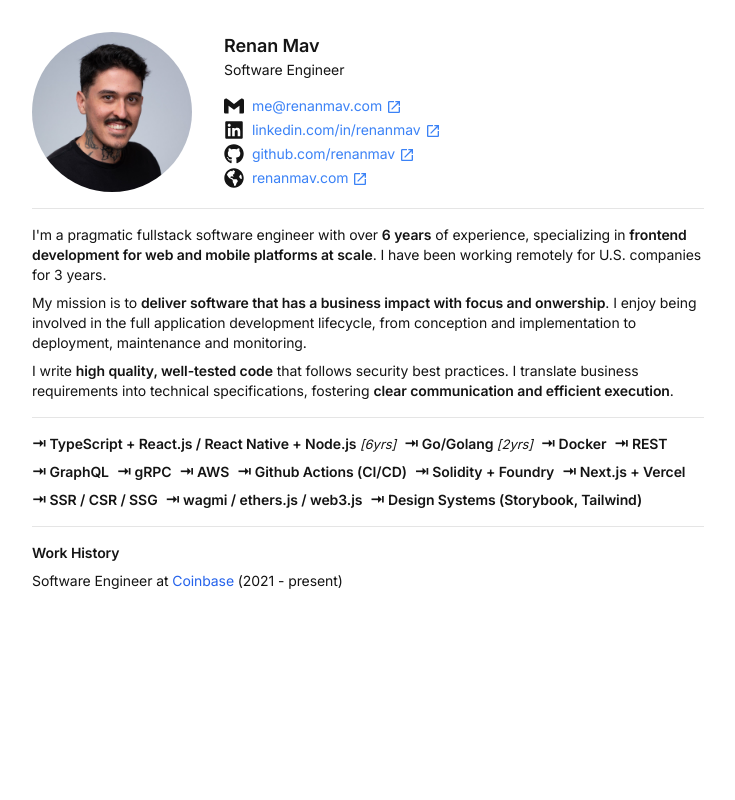
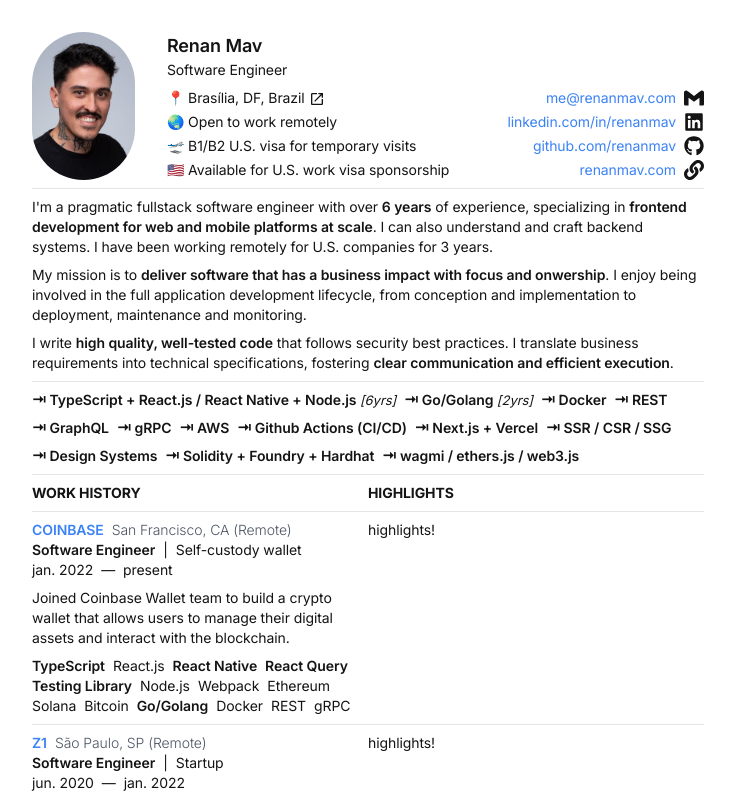
Before and after one commit to renanmav/renanmav.com, a Next.js app: page /cv in a window 1280 px wide. Shown: the top 800 px of the page, without its empty margins (272-1007 px from the left). Built offline with nearby package versions, Linux system fonts and the light colour scheme.

Commit message:
today's progress

```diff
--- /dev/null
+++ b/app/(private)/cv/divider.tsx
@@ -0,0 +1,5 @@
+export default function Divider() {
+  return (
+    <div className="my-2 w-full border-b border-neutral-200 dark:border-neutral-800" />
+  );
+}
--- a/app/(private)/cv/head.tsx
+++ b/app/(private)/cv/head.tsx
@@ -1,5 +1,5 @@
 import Image from "next/image";
-import { FaLinkedin, FaGithub, FaGlobeAmericas } from "react-icons/fa";
+import { FaLinkedin, FaGithub, FaLink } from "react-icons/fa";
 import { SiGmail } from "react-icons/si";
 
 import { myInfo } from "app/constants";
@@ -15,12 +15,8 @@ export default function Head() {
     <section>
       <div className="flex flex-row gap-8">
         <LinkedinPhoto />
-        <div className="flex flex-col">
-          <h1 className="text-lg font-semibold">Renan Mav</h1>
-          <p>Software Engineer</p>
-
+        <PersonalInfo />
         <ContactInfo />
-        </div>
       </div>
     </section>
   );
@@ -28,13 +24,39 @@ export default function Head() {
 
 function LinkedinPhoto() {
   return (
+    <div className="flex basis-1/4">
       <Image
         src="/linkedin.png"
         alt="Renan Mav"
-      className="size-40 rounded-full"
+        className="rounded-full object-cover"
         width={800}
         height={800}
       />
+    </div>
+  );
+}
+
+function PersonalInfo() {
+  return (
+    <div className="flex basis-3/4 flex-col">
+      <h1 className="text-lg font-semibold">Renan Mav</h1>
+      <p>Software Engineer</p>
+
+      <ul className="mt-2 flex flex-col gap-1">
+        <li className="hover:cursor-pointer">
+          <Link
+            href="https://www.google.com/maps/place/Bras%C3%ADlia,+DF,+Brazil"
+            className="!text-black hover:no-underline"
+            openInNewTab
+          >
+            📍 Brasília, DF, Brazil
+          </Link>
+        </li>
+        <li>🌏 Open to work remotely</li>
+        <li>🛫 B1/B2 U.S. visa for temporary visits</li>
+        <li>🇺🇸 Available for U.S. work visa sponsorship</li>
+      </ul>
+    </div>
   );
 }
 
@@ -57,19 +79,17 @@ const contactList = [
   {
     href: myInfo.website,
     text: myInfo.website.replace("https://", ""),
-    Icon: FaGlobeAmericas,
+    Icon: FaLink,
   },
 ];
 
 function ContactInfo() {
   return (
-    <div className="mt-4 flex flex-col gap-1">
+    <div className="flex basis-1/4 flex-col items-end gap-1 self-end">
       {contactList.map((contact, index) => (
         <div key={index} className="flex flex-row items-center gap-2">
+          <Link href={contact.href}>{contact.text}</Link>
           {contact.Icon && <contact.Icon className="size-5" />}
-          <Link href={contact.href} openInNewTab>
-            {contact.text}
-          </Link>
         </div>
       ))}
     </div>
--- a/app/(private)/cv/page.tsx
+++ b/app/(private)/cv/page.tsx
@@ -2,12 +2,9 @@ import Head from "./head";
 import PersonalSummary from "./personal-summary";
 import Skills from "./skills";
 import WorkHistory from "./work-history";
+import Divider from "./divider";
 
 const sections = [Head, PersonalSummary, Skills, WorkHistory];
-
-const Divider = () => (
-  <div className="my-4 w-full border-b border-neutral-200 dark:border-neutral-800" />
-);
 
 export const metadata = {
   title: "Resume - Renan Mav",
@@ -15,7 +12,7 @@ export const metadata = {
 
 export default function CvPage() {
   return (
-    <section>
+    <section className="my-8">
       {sections.map((Section, index) => {
         const isLastItem = index === sections.length - 1;
         return (
--- a/app/(private)/cv/personal-summary.tsx
+++ b/app/(private)/cv/personal-summary.tsx
@@ -18,7 +18,8 @@ function PastExperience() {
       I'm a pragmatic fullstack software engineer with over <Bold>6 years</Bold>{" "}
       of experience, specializing in{" "}
       <Bold>frontend development for web and mobile platforms at scale</Bold>. I
-      have been working remotely for U.S. companies for 3 years.
+      can also understand and craft backend systems. I have been working
+      remotely for U.S. companies for 3 years.
     </p>
   );
 }
--- a/app/(private)/cv/skills.tsx
+++ b/app/(private)/cv/skills.tsx
@@ -12,11 +12,11 @@ const skills: Skill[] = [
   { name: "gRPC" },
   { name: "AWS" },
   { name: "Github Actions (CI/CD)" },
-  { name: "Solidity + Foundry" },
   { name: "Next.js + Vercel" },
   { name: "SSR / CSR / SSG" },
+  { name: "Design Systems" },
+  { name: "Solidity + Foundry + Hardhat" },
   { name: "wagmi / ethers.js / web3.js" },
-  { name: "Design Systems (Storybook, Tailwind)" },
 ];
 
 const SKILL_SEPARATOR = "⇥";
--- a/app/(private)/cv/work-history.tsx
+++ b/app/(private)/cv/work-history.tsx
@@ -1,24 +1,199 @@
+import Link from "app/components/link";
+
+import Divider from "./divider";
+
+type Company = {
+  name: string;
+  url: string;
+  location: string;
+  industry: string;
+};
+
+type Role = {
+  title: string;
+  startDate: string;
+  endDate: string;
+};
+
+type Tool = {
+  name: string;
+  bold?: boolean;
+};
+
+type WorkExperience = {
+  company: Company;
+  role: Role;
+  description: React.ReactNode;
+  tools: Tool[];
+  highlights: React.ReactNode[];
+};
+
+const history: WorkExperience[] = [
+  {
+    company: {
+      name: "Coinbase",
+      url: "https://www.coinbase.com",
+      location: "San Francisco, CA (Remote)",
+      industry: "Self-custody wallet",
+    },
+    role: {
+      title: "Software Engineer",
+      startDate: "jan. 2022",
+      endDate: "present",
+    },
+    description: (
+      <p>
+        Joined Coinbase Wallet team to build a crypto wallet that allows users
+        to manage their digital assets and interact with the blockchain.
+      </p>
+    ),
+    tools: [
+      { name: "TypeScript", bold: true },
+      { name: "React.js" },
+      { name: "React Native", bold: true },
+      { name: "React Query", bold: true },
+      { name: "Testing Library", bold: true },
+      { name: "Node.js" },
+      { name: "Webpack" },
+      { name: "Ethereum" },
+      { name: "Solana" },
+      { name: "Bitcoin" },
+      { name: "Go/Golang", bold: true },
+      { name: "Docker" },
+      { name: "REST" },
+      { name: "gRPC" },
+    ],
+    highlights: [],
+  },
+  {
+    company: {
+      name: "Z1",
+      url: "https://www.z1.app",
+      location: "São Paulo, SP (Remote)",
+      industry: "Startup",
+    },
+    role: {
+      title: "Software Engineer",
+      startDate: "jun. 2020",
+      endDate: "jan. 2022",
+    },
+    description: <p>Early Team Member of Brazilian fintech.</p>,
+    tools: [
+      { name: "TypeScript", bold: true },
+      { name: "React Native", bold: true },
+      { name: "Apollo" },
+      { name: "GraphQL", bold: true },
+      { name: "Node.js", bold: true },
+      { name: "AWS" },
+      { name: "Docker" },
+      { name: "Terraform" },
+    ],
+    highlights: [],
+  },
+  {
+    company: {
+      name: "Foton Tech",
+      url: "https://www.confy.app",
+      location: "Florianópolis, SC (Hybrid)",
+      industry: "Software House / SaaS",
+    },
+    role: {
+      title: "Fullstack Developer",
+      startDate: "jul. 2019",
+      endDate: "jun. 2020",
+    },
+    description: (
+      <p>
+        Software House Experience. Contributed to the development of Confy, SaaS
+        designed to help organize tech meetups.
+      </p>
+    ),
+    tools: [
+      { name: "TypeScript", bold: true },
+      { name: "React.js" },
+      { name: "Node.js + Koa", bold: true },
+      { name: "SSR" },
+      { name: "GraphQL", bold: true },
+      { name: "Relay", bold: true },
+      { name: "Jest" },
+      { name: "AWS Lambda", bold: true },
+      { name: "AWS CDK", bold: true },
+    ],
+    highlights: [],
+  },
+];
+
 export default function WorkHistory() {
   return (
     <section>
-      <h2 className="mb-2 font-semibold">Work History</h2>
+      <Header />
+      <Divider />
 
-      <ul>
-        <li>
-          <p>
-            <span>Software Engineer</span> at{" "}
-            <a
-              className="text-blue-600"
-              href="https://www.coinbase.com"
-              target="_blank"
-              rel="noopener noreferrer"
-            >
-              Coinbase
-            </a>{" "}
-            (2021 - present)
-          </p>
-        </li>
-      </ul>
+      {history.map((experience, index) => {
+        const isLastItem = index === history.length - 1;
+        return (
+          <div key={`experience-${index}`}>
+            <Experience experience={experience} />
+            {!isLastItem && <Divider />}
+          </div>
+        );
+      })}
     </section>
   );
 }
+
+function Header() {
+  return (
+    <div className="mb-2 flex">
+      <h2 className="basis-1/2 font-bold uppercase">Work History</h2>
+      <h2 className="basis-1/2 font-bold uppercase">Highlights</h2>
+    </div>
+  );
+}
+
+function Experience({ experience }: { experience: WorkExperience }) {
+  return (
+    <div className="grid grid-cols-2">
+      {/* Left column */}
+      <div className="flex flex-col gap-0">
+        <div className="flex flex-row gap-2">
+          <Link
+            href={experience.company.url}
+            className="font-semibold uppercase"
+          >
+            {experience.company.name}
+          </Link>
+          <p className="font-light text-gray-600">
+            {experience.company.location}
+          </p>
+        </div>
+        <div className="flex flex-row gap-2">
+          <h3 className="font-semibold">{experience.role.title}</h3>
+          <span>|</span>
+          <p>{experience.company.industry}</p>
+        </div>
+        <div className="flex flex-row gap-2">
+          <p>{experience.role.startDate}</p>
+          <span>—</span>
+          <p>{experience.role.endDate}</p>
+        </div>
+
+        <div className="my-2">{experience.description}</div>
+
+        <ul className="inline-flex flex-wrap">
+          {experience.tools.map((tool) => (
+            <li
+              key={tool.name}
+              className={`${tool.bold && "font-semibold"} mr-2`}
+            >
+              {tool.name}
+            </li>
+          ))}
+        </ul>
+      </div>
+
+      {/* Right column */}
+      <div>highlights!</div>
+    </div>
+  );
+}
--- a/app/(private)/layout.tsx
+++ b/app/(private)/layout.tsx
@@ -3,5 +3,5 @@ export default function PrivateLayout({
 }: Readonly<{
   children: React.ReactNode;
 }>) {
-  return <main className="mx-auto mt-8 max-w-2xl text-base">{children}</main>;
+  return <main className="mx-auto max-w-2xl text-base">{children}</main>;
 }
--- a/app/components/link.tsx
+++ b/app/components/link.tsx
@@ -9,12 +9,13 @@ export default function Link({
   href,
   children,
   openInNewTab,
+  className,
   ...linkProps
 }: LinkProps) {
   return (
     <NextLink
       href={href}
-      className="text-blue-500 no-underline hover:underline"
+      className={`text-blue-500 no-underline hover:underline ${className}`}
       {...(openInNewTab
         ? {
             target: "_blank",
```
Lines whose indentation alone changed are shown as unchanged.
